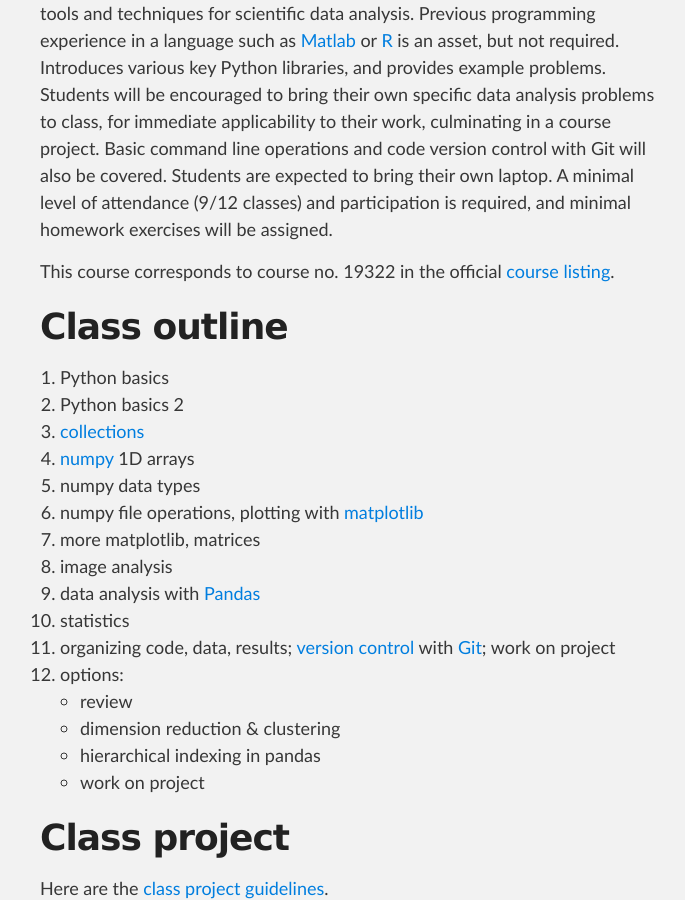
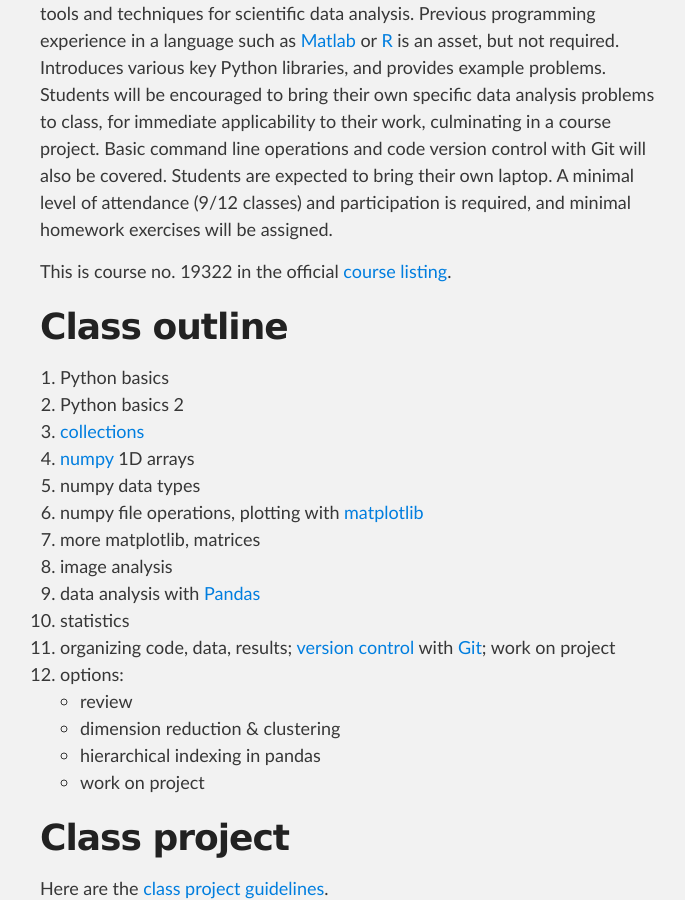
Before and after one commit to SciPyCourse2019/scipycourse2019.github.io, a Jekyll site: the page built from index.md, in a window 1280 px wide and 900 px high, scrolled down 531 px. Shown: the whole window, without its empty margins (290-975 px from the left). Built offline with Jekyll 4.4.1, drawn with Linux system fonts in a browser that asks for light colours.

Commit message:
Update catalog text

```diff
--- a/index.md
+++ b/index.md
@@ -26,7 +26,7 @@ and code version control with Git will also be covered. Students are expected to
 own laptop. A minimal level of attendance (9/12 classes) and participation is required, and
 minimal homework exercises will be assigned.
 
-This course corresponds to course no. 19322 in the official [course
+This is course no. 19322 in the official [course
 listing](https://lsf.verwaltung.uni-muenchen.de/qisserver/rds?state=verpublish&status=init&vmfile=no&publishid=725749&moduleCall=webInfo&publishConfFile=webInfo&publishSubDir=veranstaltung).
 
 # Class outline
```
